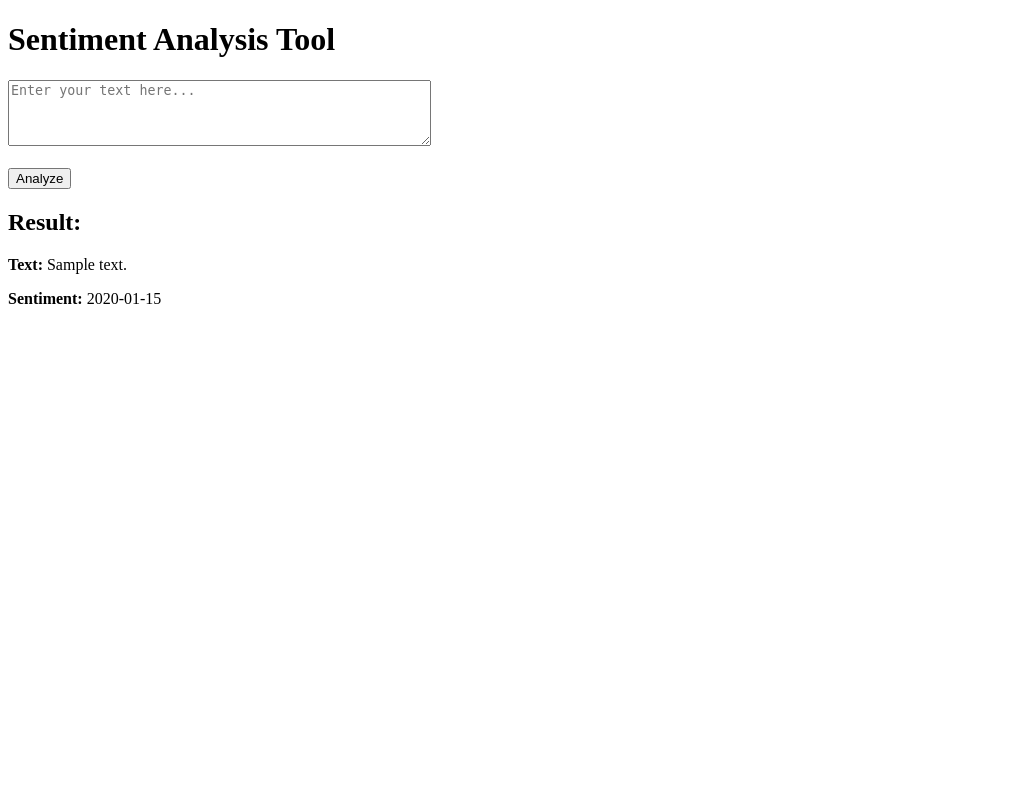
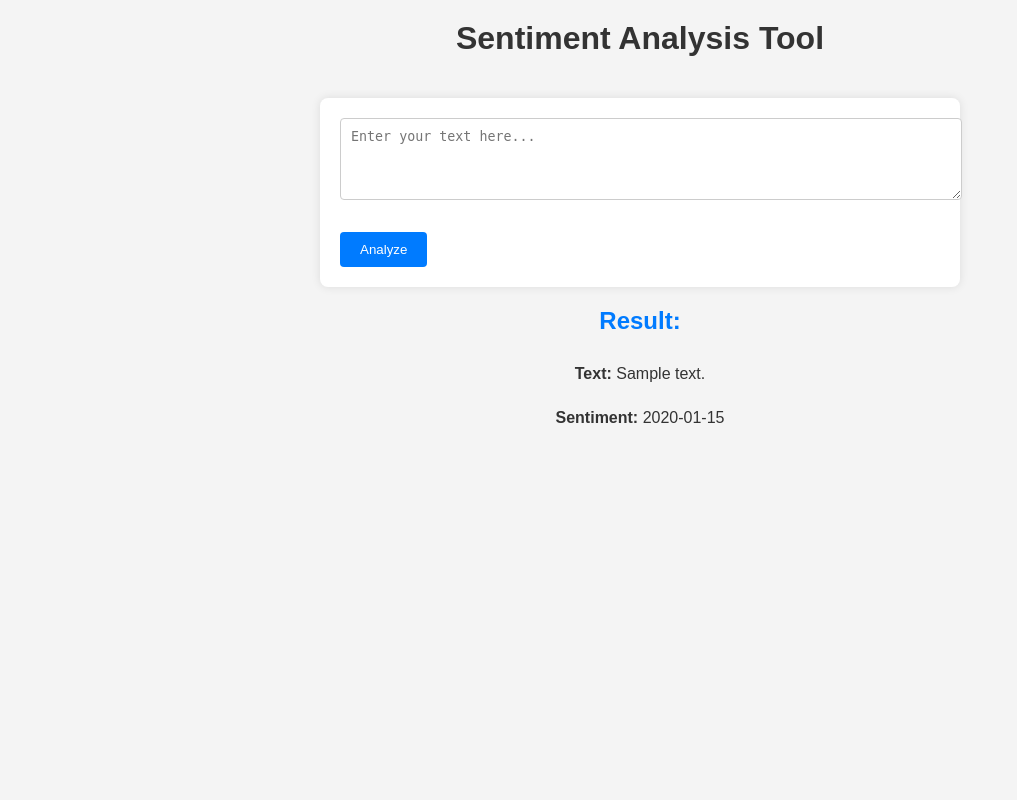
Before and after one commit to Natheesan30/SentimentAnalysis, a Flask app: template templates/index.html in a window 1280 px wide. Shown: the whole page, without its empty margins (0-1017 px from the left). Run offline with Flask 3, Linux system fonts and the light colour scheme; the template is opened without the code that fills it: most values are stand-ins (such as "Sample title", 1, 10 or a date in 2020).

Commit message:
add the styles

```diff
--- /dev/null
+++ b/static/index.css
@@ -0,0 +1,57 @@
+body {
+    font-family: Arial, sans-serif;
+    background-color: #f4f4f4;
+    margin: 0;
+    padding: 0;
+    display: flex;
+    flex-direction: column;
+    justify-content: flex-start;
+    align-items: center;
+    height: 100vh;
+}
+
+h1 {
+    color: #333;
+    margin-top: 20px;
+}
+
+form {
+    background: #fff;
+    padding: 20px;
+    border-radius: 8px;
+    box-shadow: 0 0 10px rgba(0, 0, 0, 0.1);
+    margin-top: 20px;
+    width: 80%;
+    max-width: 600px;
+}
+
+textarea {
+    width: 100%;
+    padding: 10px;
+    border-radius: 4px;
+    border: 1px solid #ccc;
+    margin-bottom: 10px;
+}
+
+input[type="submit"] {
+    background: #007BFF;
+    color: #fff;
+    border: none;
+    padding: 10px 20px;
+    border-radius: 4px;
+    cursor: pointer;
+}
+
+input[type="submit"]:hover {
+    background: #0056b3;
+}
+
+h2 {
+    color: #007BFF;
+    margin-top: 20px;
+}
+
+p {
+    color: #333;
+    margin-top: 10px;
+}
--- a/templates/index.html
+++ b/templates/index.html
@@ -4,6 +4,7 @@
     <meta charset="UTF-8">
     <meta name="viewport" content="width=device-width, initial-scale=1.0">
     <title>Sentiment Analysis</title>
+    <link rel="stylesheet" href="{{ url_for('static', filename='index.css') }}">
 </head>
 <body>
     <h1>Sentiment Analysis Tool</h1>
```
